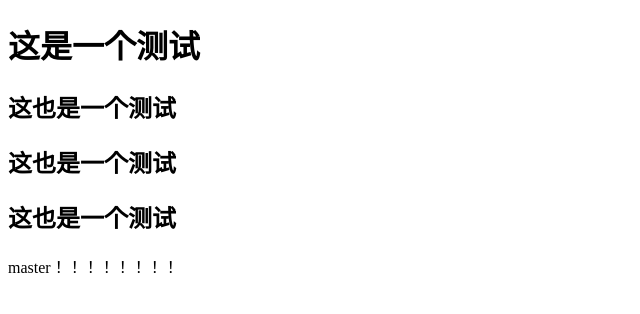
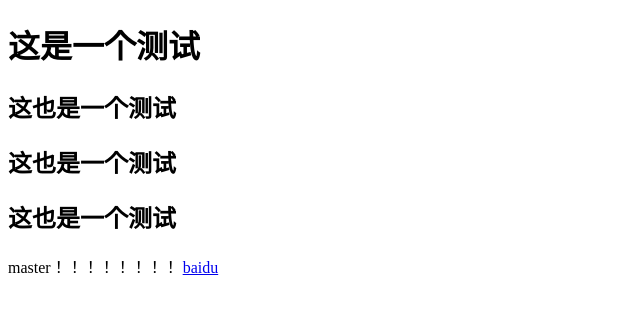
Before and after one commit to Roy9218PP/BJWeb-4, a plain HTML site: page index.html in a window 1280 px wide. Shown: the full height of the page, 0-640 px from the left. Drawn offline with Linux system fonts and the light colour scheme.

Commit message:
master增加了超链接

```diff
--- a/index.html
+++ b/index.html
@@ -12,5 +12,6 @@
     <h2>这也是一个测试</h2>
     <h2>这也是一个测试</h2>
     master！！！！！！！！
+    <a href="#">baidu</a>
 </body>
 </html>
```
